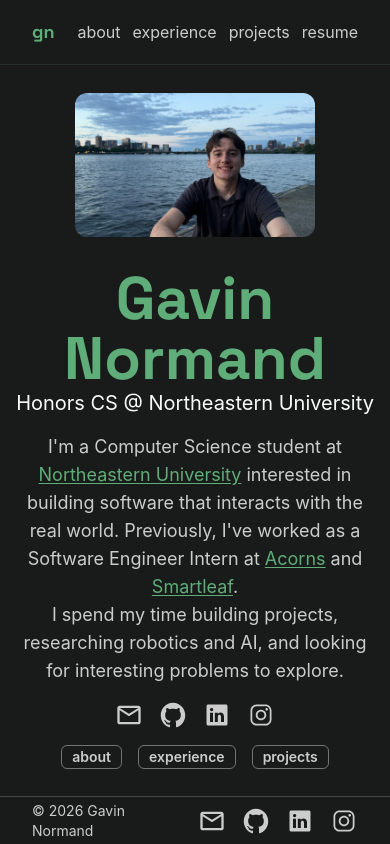
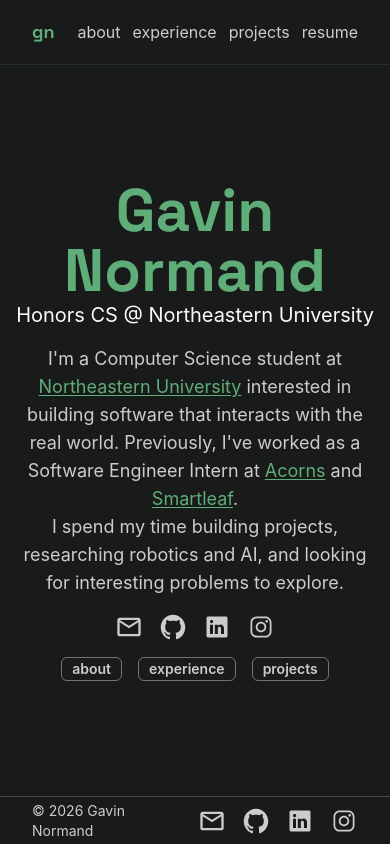
Before and after one commit to gavinnormand/website, a React (Vite) app: page / in a window 390 px wide. Built offline with nearby package versions, Linux system fonts and the light colour scheme.

Commit message:
remove image from home screen on mobile

```diff
--- a/src/pages/Home.tsx
+++ b/src/pages/Home.tsx
@@ -7,12 +7,6 @@ function Home() {
     <div className="flex h-[calc(100vh-177px)] flex-col items-center justify-center">
       {/* Info lander */}
       <div className="mx-auto flex flex-col items-center justify-center gap-8 md:flex-row">
-        {/* Info lander image on mobile */}
-        <img
-          src={`/home/me_6.jpg`}
-          className="aspect-5/3 h-36 rounded-xl object-cover md:hidden"
-        />
-
         {/* Info lander text */}
         <div className="flex max-w-md flex-col gap-4 text-center md:text-left">
           <div className="flex flex-col">
```
